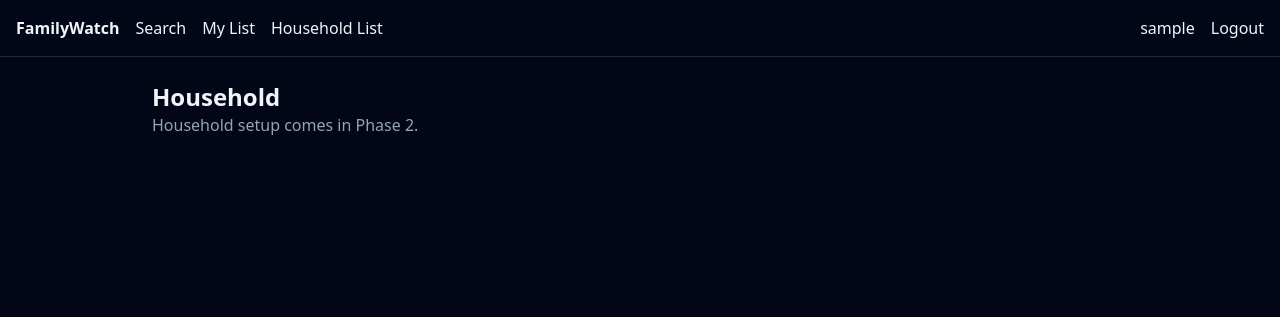
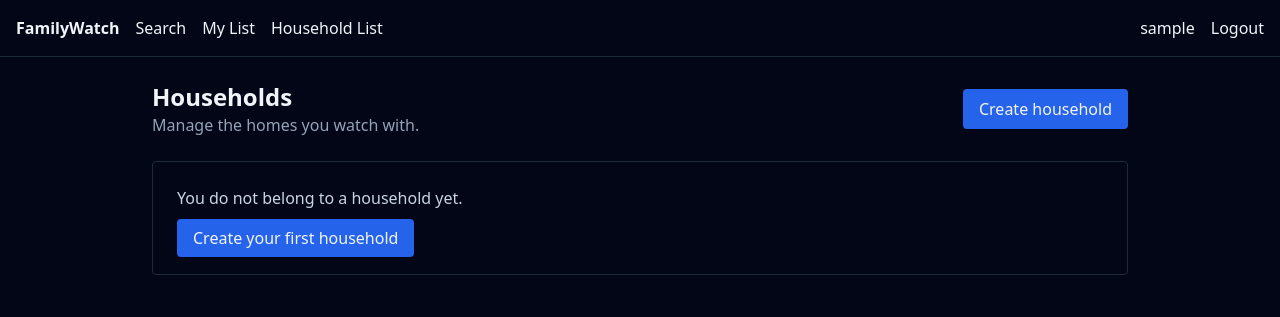
Before and after one commit to EugeneGolubev/familywatch, a Django app: page /households/ in a window 1280 px wide. Shown: the top 317 px of the page. Run offline with Django 5.2, Linux system fonts and the light colour scheme; the visitor is signed in with stand-in values (Sample User, id 1); data comes from the database, SQL or seed files in the repository; data that the repository does not hold is empty; parts of the project's set-up code (start-up, migrations or seed data) failed here and were passed over; some libraries are stand-ins or nearby versions.

Commit message:
feat: add phase 2 accounts and households

```diff
--- a/accounts/apps.py
+++ b/accounts/apps.py
@@ -4,3 +4,6 @@ from django.apps import AppConfig
 class AccountsConfig(AppConfig):
     default_auto_field = "django.db.models.BigAutoField"
     name = "accounts"
+
+    def ready(self) -> None:
+        from . import signals  # noqa: F401
--- /dev/null
+++ b/accounts/signals.py
@@ -0,0 +1,10 @@
+from django.contrib.auth import get_user_model
+from django.db.models.signals import post_save
+from django.dispatch import receiver
+
+from .models import UserProfile
+
+
+@receiver(post_save, sender=get_user_model())
+def ensure_user_profile(sender, instance, created, **kwargs) -> None:
+    UserProfile.objects.get_or_create(user=instance)
--- a/config/settings.py
+++ b/config/settings.py
@@ -19,8 +19,8 @@ INSTALLED_APPS = [
     "django.contrib.messages",
     "django.contrib.staticfiles",
     "django_htmx",
-    "accounts",
-    "households",
+    "accounts.apps.AccountsConfig",
+    "households.apps.HouseholdsConfig",
     "catalog",
     "lists",
     "integrations",
--- /dev/null
+++ b/households/services.py
@@ -0,0 +1,54 @@
+from django.contrib.auth import get_user_model
+from django.db import transaction
+from django.db.models import QuerySet
+from django.shortcuts import get_object_or_404
+
+from .models import Household, HouseholdMembership
+
+User = get_user_model()
+
+
+class HouseholdService:
+    @staticmethod
+    @transaction.atomic
+    def create_household_for_user(*, user: User, name: str, default_country: str = "PL") -> Household:
+        household = Household.objects.create(
+            name=name.strip(),
+            owner=user,
+            default_country=default_country,
+        )
+        HouseholdMembership.objects.create(
+            household=household,
+            user=user,
+            role=HouseholdMembership.Role.OWNER,
+        )
+        return household
+
+
+def households_for_user(user: User) -> QuerySet[Household]:
+    return (
+        Household.objects.filter(memberships__user=user)
+        .select_related("owner")
+        .prefetch_related("memberships__user")
+        .order_by("name", "id")
+    )
+
+
+def get_household_for_member(*, user: User, pk: int) -> Household:
+    return get_object_or_404(households_for_user(user), pk=pk)
+
+
+def get_membership(*, user: User, household: Household) -> HouseholdMembership:
+    return get_object_or_404(
+        HouseholdMembership.objects.select_related("household", "user"),
+        household=household,
+        user=user,
+    )
+
+
+def user_is_household_owner(user: User, household: Household) -> bool:
+    return HouseholdMembership.objects.filter(
+        household=household,
+        user=user,
+        role=HouseholdMembership.Role.OWNER,
+    ).exists()
--- a/households/urls.py
+++ b/households/urls.py
@@ -1,4 +1,8 @@
 from django.urls import path
 from . import views
 
-urlpatterns = [path("", views.household_dashboard, name="household_dashboard")]
+urlpatterns = [
+    path("", views.household_dashboard, name="household_dashboard"),
+    path("create/", views.household_create, name="household_create"),
+    path("<int:pk>/", views.household_detail, name="household_detail"),
+]
--- a/households/views.py
+++ b/households/views.py
@@ -1,7 +1,48 @@
 from django.contrib.auth.decorators import login_required
-from django.shortcuts import render
+from django.shortcuts import redirect, render
+
+from .forms import HouseholdCreateForm
+from .services import (
+    HouseholdService,
+    get_household_for_member,
+    get_membership,
+    households_for_user,
+    user_is_household_owner,
+)
 
 
 @login_required
 def household_dashboard(request):
-    return render(request, "households/dashboard.html")
+    households = households_for_user(request.user)
+    return render(request, "households/dashboard.html", {"households": households})
+
+
+@login_required
+def household_create(request):
+    if request.method == "POST":
+        form = HouseholdCreateForm(request.POST)
+        if form.is_valid():
+            household = HouseholdService.create_household_for_user(
+                user=request.user,
+                name=form.cleaned_data["name"],
+                default_country=form.cleaned_data["default_country"],
+            )
+            return redirect("household_detail", pk=household.pk)
+    else:
+        form = HouseholdCreateForm()
+    return render(request, "households/create.html", {"form": form})
+
+
+@login_required
+def household_detail(request, pk: int):
+    household = get_household_for_member(user=request.user, pk=pk)
+    membership = get_membership(user=request.user, household=household)
+    return render(
+        request,
+        "households/detail.html",
+        {
+            "household": household,
+            "membership": membership,
+            "is_owner": user_is_household_owner(request.user, household),
+        },
+    )
--- a/templates/households/dashboard.html
+++ b/templates/households/dashboard.html
@@ -1,2 +1,26 @@
 {% extends "base.html" %}
-{% block content %}<h1 class="text-2xl font-bold">Household</h1><p class="text-slate-400">Household setup comes in Phase 2.</p>{% endblock %}
+{% block content %}
+<div class="flex items-center justify-between gap-4 mb-6">
+  <div>
+    <h1 class="text-2xl font-bold">Households</h1>
+    <p class="text-slate-400">Manage the homes you watch with.</p>
+  </div>
+  <a href="{% url 'household_create' %}" class="px-4 py-2 bg-blue-600 rounded">Create household</a>
+</div>
+
+{% if households %}
+  <div class="grid gap-3">
+    {% for household in households %}
+      <a href="{% url 'household_detail' household.pk %}" class="block border border-slate-800 rounded p-4 hover:border-blue-500">
+        <div class="font-semibold">{{ household.name }}</div>
+        <div class="text-sm text-slate-400">{{ household.default_country }} · owner {{ household.owner.username }}</div>
+      </a>
+    {% endfor %}
+  </div>
+{% else %}
+  <div class="border border-slate-800 rounded p-6">
+    <p class="text-slate-300 mb-4">You do not belong to a household yet.</p>
+    <a href="{% url 'household_create' %}" class="px-4 py-2 bg-blue-600 rounded">Create your first household</a>
+  </div>
+{% endif %}
+{% endblock %}
```
Also changed, not shown: AGENTS.md (+2 -2 lines), accounts/admin.py (+8 -9 lines), households/admin.py (+24 -9 lines), households/forms.py (added, +18 -0 lines), households/models.py (+8 -0 lines), templates/households/create.html (added, +12 -0 lines), templates/households/detail.html (added, +24 -0 lines), tests/test_phase2_accounts_households.py (added, +152 -0 lines), README.md, households/migrations/0002_owner_membership_constraint.py (added).
